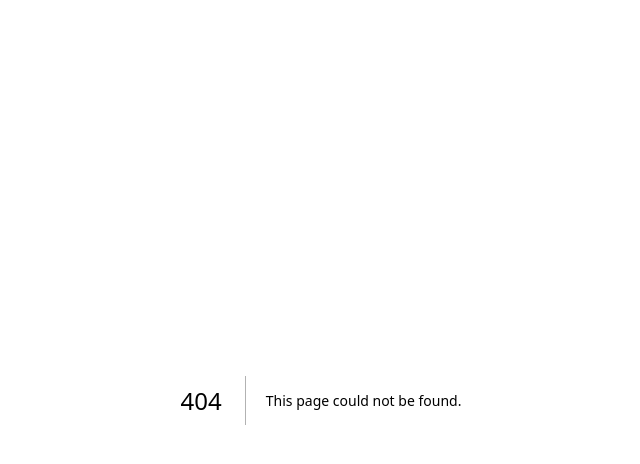
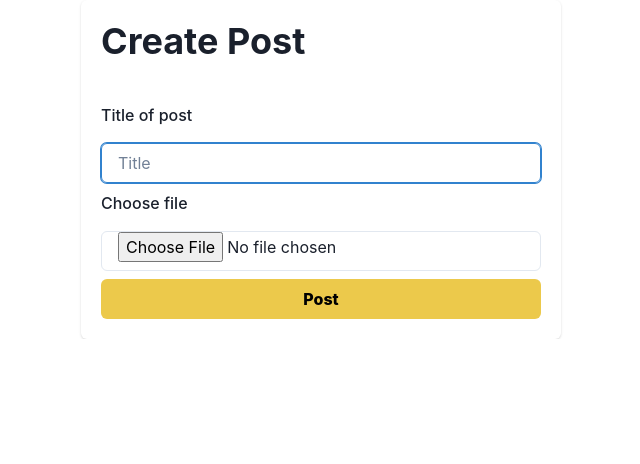
Before and after one commit to extsalt/igag, a Next.js app: page /new in a window 1280 px wide. Before the commit this address had no page. Shown: the top 464 px of the page, without its empty margins (319-959 px from the left). Built offline with nearby package versions, Linux system fonts and the light colour scheme.

Commit message:
Create post, add meta description

```diff
--- a/configs/apis.ts
+++ b/configs/apis.ts
@@ -1,3 +1,4 @@
 import { server } from './index';
 
 export const GET_USERS = server + '/api/users';
+export const POST_STORE_URL = server + '/api/posts/store';
--- /dev/null
+++ b/lib/unsplash.ts
@@ -0,0 +1,2 @@
+export const imageUrl =
+  'https://images.unsplash.com/photo-1641826091173-d157dc9ac30c?ixlib=rb-4.0.3&ixid=MnwxMjA3fDB8MHxwaG90by1wYWdlfHx8fGVufDB8fHx8&auto=format&fit=crop&w=764&q=80';
--- a/pages/_document.tsx
+++ b/pages/_document.tsx
@@ -6,6 +6,13 @@ export default function Document() {
       <Head>
         <link rel="shortcut icon" href="/favicon.ico" type="image/x-icon" />
         <link rel="icon" href="/favicon.ico" type="image/x-icon" />
+        <meta charSet="UTF-8" />
+        <meta
+          name="description"
+          content="Memes, fun, talk, chat and much more."
+        />
+        <meta name="keywords" content="Memes, fun, talk, chat" />
+        <meta name="viewport" content="width=device-width, initial-scale=1.0" />
       </Head>
       <body>
         <Main />
--- a/pages/api/posts/index.ts
+++ b/pages/api/posts/index.ts
@@ -1,11 +1,21 @@
+import { PrismaClient } from '@prisma/client';
 import { NextApiRequest, NextApiResponse } from 'next';
 
-type Data = {
-  message: string
+/**
+ * Get all post
+ *
+ * @param request
+ * @param response
+ */
+export default async function handler(
+  request: NextApiRequest,
+  response: NextApiResponse
+) {
+  const prismaClient = new PrismaClient({
+    log: ['query'],
+  });
+
+  const posts = await prismaClient.posts.findMany();
+
+  response.json(posts);
 }
-export default function handler(
-  request: NextApiRequest,
-  response: NextApiResponse<Data>,
-): void {
-  response.status(200).json({ message: 'hello world' });
-}
--- /dev/null
+++ b/pages/api/posts/store.tsx
@@ -0,0 +1,30 @@
+import { PrismaClient } from '@prisma/client';
+import { NextApiRequest, NextApiResponse } from 'next';
+import { imageUrl } from '@/lib/unsplash';
+/**
+ * Store post
+ *
+ * @param request
+ * @param response
+ */
+export default async function handle(
+  request: NextApiRequest,
+  response: NextApiResponse
+) {
+  const { title } = request.body;
+
+  const prismaClient = new PrismaClient({
+    log: ['query'],
+  });
+  const post = await prismaClient.posts.create({
+    data: {
+      title,
+      slug: title,
+      userId: 1,
+      imageUrl,
+    },
+  });
+  response.json({
+    post,
+  });
+}
--- /dev/null
+++ b/pages/new.tsx
@@ -0,0 +1,92 @@
+import {
+  Button,
+  Card,
+  CardBody,
+  CardHeader,
+  Container,
+  FormControl,
+  FormLabel,
+  Heading,
+  Input,
+  VStack,
+} from '@chakra-ui/react';
+import { useState } from 'react';
+import { POST_STORE_URL } from '@/configs/apis';
+/**
+ * Create post
+ */
+export default function CreatePost() {
+  const [title, setTitle] = useState('');
+  const [file, setFile] = useState(null);
+
+  function handleTitleChange(e: any) {
+    setTitle(e.target.value);
+  }
+
+  function handleFileChange(e: any) {
+    setFile(e.target.files[0]);
+  }
+
+  /**
+   * Create post
+   */
+  async function createPost() {
+    const request = {
+      title,
+    };
+
+    //TODO convert this fetch into service
+    fetch(POST_STORE_URL, {
+      method: 'POST',
+      headers: {
+        'Content-Type': 'application/json',
+      },
+      body: JSON.stringify(request),
+    })
+      .then((response) => {
+        console.log(response.status);
+        return response.json();
+      })
+      .then((json) => console.log(json));
+  }
+
+  return (
+    <Container as="main" maxW="lg">
+      <Card>
+        <CardHeader>
+          <Heading>Create Post</Heading>
+        </CardHeader>
+
+        <CardBody>
+          <FormControl>
+            <VStack align="initial">
+              <FormLabel>Title of post</FormLabel>
+              <Input
+                type="text"
+                placeholder="Title"
+                autoFocus={true}
+                onChange={handleTitleChange}
+              />
+
+              <FormLabel>Choose file</FormLabel>
+              <Input
+                type="file"
+                placeholder="Choose file"
+                accept="image/*"
+                onChange={handleFileChange}
+              />
+
+              <Button
+                colorScheme="yellow"
+                onClick={() => createPost()}
+                fontWeight="extrabold"
+              >
+                Post
+              </Button>
+            </VStack>
+          </FormControl>
+        </CardBody>
+      </Card>
+    </Container>
+  );
+}
```
Also changed, not shown: components/posts/post.tsx (+17 -26 lines), pages/index.tsx (+20 -8 lines).
